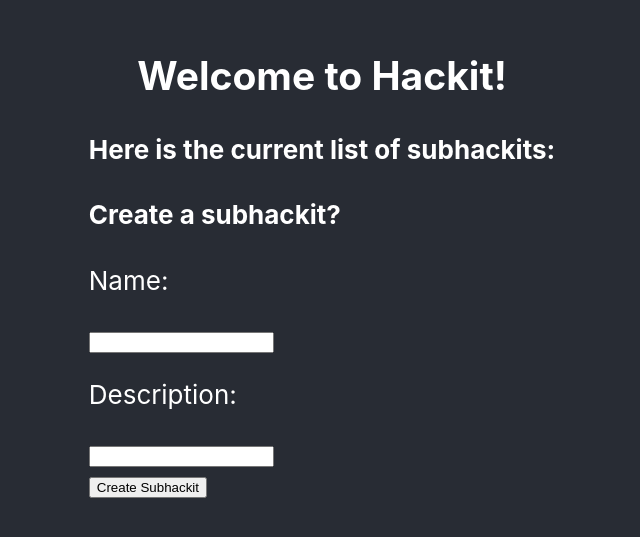
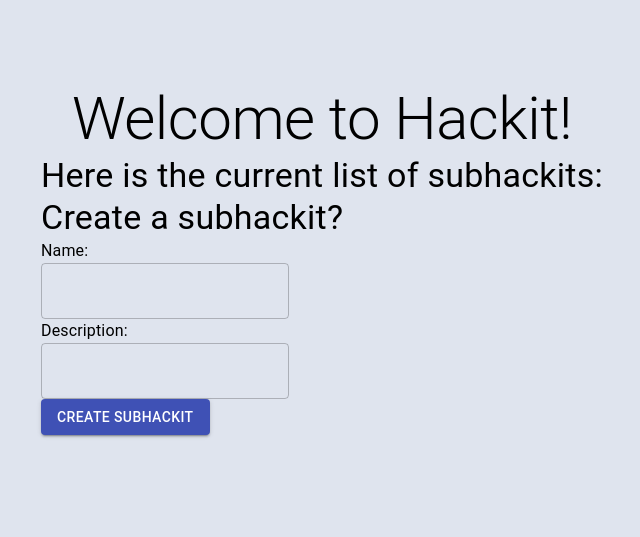
Before and after one commit to gragollier/EECS647-Project, a React (Create React App) app: page /home in a window 1280 px wide. Shown: the part 141-678 px from the top of the page, without its empty margins (318-958 px from the left). Built offline with nearby package versions, Linux system fonts and the light colour scheme.

Commit message:
Checkpoint5

```diff
--- a/package.json
+++ b/package.json
@@ -3,6 +3,7 @@
   "version": "0.1.0",
   "private": true,
   "dependencies": {
+    "@material-ui/core": "^4.11.3",
     "@testing-library/jest-dom": "^5.11.10",
     "@testing-library/react": "^11.2.6",
     "@testing-library/user-event": "^12.8.3",
--- a/public/index.html
+++ b/public/index.html
@@ -24,7 +24,7 @@
       work correctly both with client-side routing and a non-root public URL.
       Learn how to configure a non-root public URL by running `npm run build`.
     -->
-    <title>React App</title>
+    <title>Hackit: the front page of hackku projects</title>
   </head>
   <body>
     <noscript>You need to enable JavaScript to run this app.</noscript>
--- a/src/App.css
+++ b/src/App.css
@@ -14,14 +14,14 @@
 }
 
 .App-header {
-  background-color: #282c34;
+  background-color: #dfe4ee;
   min-height: 100vh;
   display: flex;
   flex-direction: column;
   align-items: center;
   justify-content: center;
   font-size: calc(10px + 2vmin);
-  color: white;
+  color: black;
 }
 
 .App-link {
--- a/src/routes/Home.tsx
+++ b/src/routes/Home.tsx
@@ -1,5 +1,10 @@
 import React, { useState } from 'react';
 import { useHistory } from 'react-router-dom';
+
+import Button from '@material-ui/core/Button';
+import Paper from '@material-ui/core/Paper';
+import TextField from '@material-ui/core/TextField';
+import Typography from '@material-ui/core/Typography';
 
 type Hackit = {
   name: string,
@@ -30,6 +35,8 @@ const Home = () => {
       };
       setHackits(oldHackits => [...oldHackits, newHackit]);
     }
+    setNewHackitDesc('');
+    setNewHackitName('');
   }
 
   const clickSubhackit = (hackit: Hackit) => {
@@ -38,46 +45,46 @@ const Home = () => {
 
   return (
     <div>
-      <h2>
+      <Typography variant="h2">
         Welcome to Hackit!
-      </h2>
+      </Typography>
       <div>
-        <h4>
+        <Typography variant="h4">
           Here is the current list of subhackits:
-        </h4>
+        </Typography>
         {hackits.map((hackit) => {
           return(
-            <div
+            <Paper
               key={hackit.name}
-              style={{backgroundColor: 'darkgreen'}}
+              style={{padding: '20px', margin: '5px'}}
               onClick={() => clickSubhackit(hackit)}
             >
-              <h5>
+              <Typography variant="h5">
                 {hackit.name}
-              </h5>
-              <p>
+              </Typography>
+              <Typography variant="body1">
                 {hackit.description}
-              </p>
-            </div>
+              </Typography>
+            </Paper>
           );
         })}
       </div>
       <div style={{textAlign: 'left'}}>
-        <h4>
+        <Typography variant="h4">
           Create a subhackit?
-        </h4>
-        <p>
+        </Typography>
+        <Typography variant="body1">
           Name:
-        </p>
-        <input type="text" value={newHackitName} onChange={changeNewHackitName} />
-        <p>
+        </Typography>
+        <TextField variant="outlined" value={newHackitName} onChange={changeNewHackitName} />
+        <Typography variant="body1">
           Description:
-        </p>
-        <input type="text" value={newHackitDesc} onChange={changeNewHackitDesc} />
+        </Typography>
+        <TextField variant="outlined" value={newHackitDesc} onChange={changeNewHackitDesc} />
         <br />
-        <button onClick={createNewHackit}>
+        <Button variant="contained" color="primary" onClick={createNewHackit}>
           Create Subhackit
-        </button>
+        </Button>
       </div>
     </div>
   );
```
Also changed, not shown: 2 other files (tests, documents, lock files or other folders).
